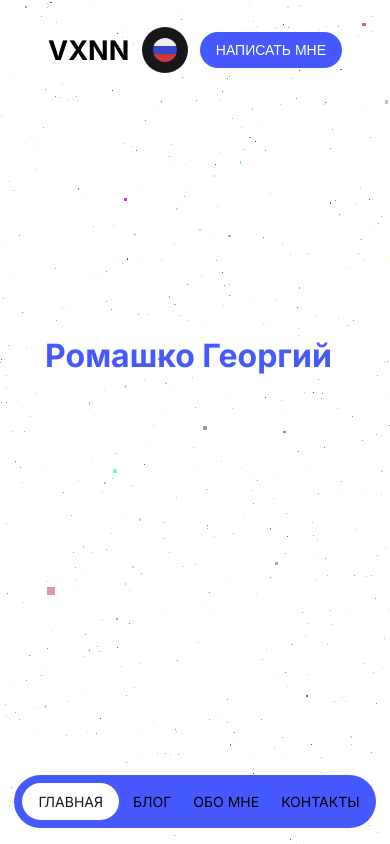
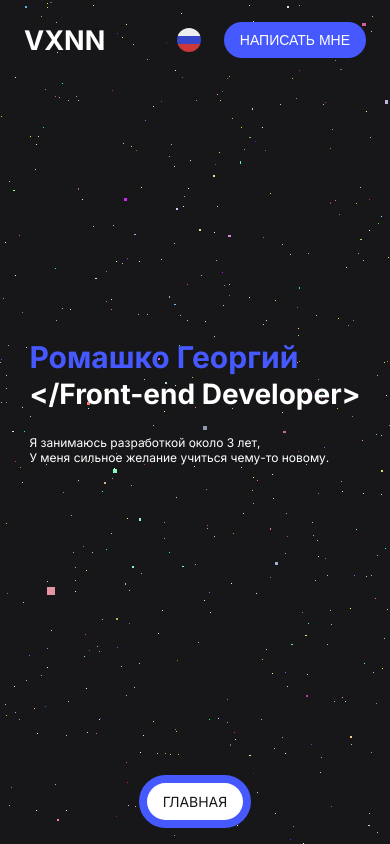
Before and after one commit to AVxnn/vxnnsite_new, a Next.js app: page / in a window 390 px wide. Built offline with nearby package versions, Linux system fonts and the light colour scheme.

Commit message:
fixed bugs

```diff
--- a/app/(pages)/page.module.scss
+++ b/app/(pages)/page.module.scss
@@ -10,7 +10,7 @@
     padding: 4rem;
   }
   @media screen and (max-width: 960px) {
-    padding: 1rem;
+    padding: 0rem;
   }
 
   .cont {
@@ -29,7 +29,7 @@
         font-size: 48px;
       }
       @media screen and (max-width: 639px) {
-        font-size: 32px;
+        font-size: 30px;
       }
     }
     .secondTitle {
@@ -46,10 +46,10 @@
         font-size: 48px;
       }
       @media screen and (max-width: 639px) {
-        font-size: 32px;
+        font-size: 28px;
       }
       @media screen and (max-width: 419px) {
-        font-size: 24px;
+        font-size: 28px;
       }
     }
 
--- a/public/data/menu.ts
+++ b/public/data/menu.ts
@@ -4,19 +4,19 @@ export const dataMenu = [
     link: '/',
     key: 'home'
   },
-  {
-    title: 'blog',
-    link: '/blog',
-    key: 'blog'
-  },
-  {
-    title: 'about',
-    link: '/about',
-    key: 'about'
-  },
-  {
-    title: 'contacts',
-    link: '/contacts',
-    key: 'contacts'
-  },
+  // {
+  //   title: 'blog',
+  //   link: '/blog',
+  //   key: 'blog'
+  // },
+  // {
+  //   title: 'about',
+  //   link: '/about',
+  //   key: 'about'
+  // },
+  // {
+  //   title: 'contacts',
+  //   link: '/contacts',
+  //   key: 'contacts'
+  // },
 ]
--- a/shared/components/changeHeaderComponent/changeHeaderComponent.module.scss
+++ b/shared/components/changeHeaderComponent/changeHeaderComponent.module.scss
@@ -8,5 +8,6 @@
   align-items: center;
   @media screen and (max-width: 639px) {
     gap: 12px;
+    right: 24px;
   }
 }
--- a/style/globals.scss
+++ b/style/globals.scss
@@ -26,6 +26,7 @@ html,
 body {
   max-width: 100vw;
   overflow-x: hidden;
+  background-color: #17171A;
 }
 
 a {
--- a/widgets/header/header.module.scss
+++ b/widgets/header/header.module.scss
@@ -9,13 +9,19 @@
   justify-content: center;
   align-items: center;
   z-index: 100;
+  @media screen and (max-width: 639px) {
+    font-size: 18px;
+    padding: 40px 24px;
+  }
 
   .logotype {
     position: absolute;
     font-size: 24px;
+    color: $text-color;
     left: 48px;
     @media screen and (max-width: 639px) {
       font-size: 18px;
+      left: 24px;
     }
   }
 }
```
